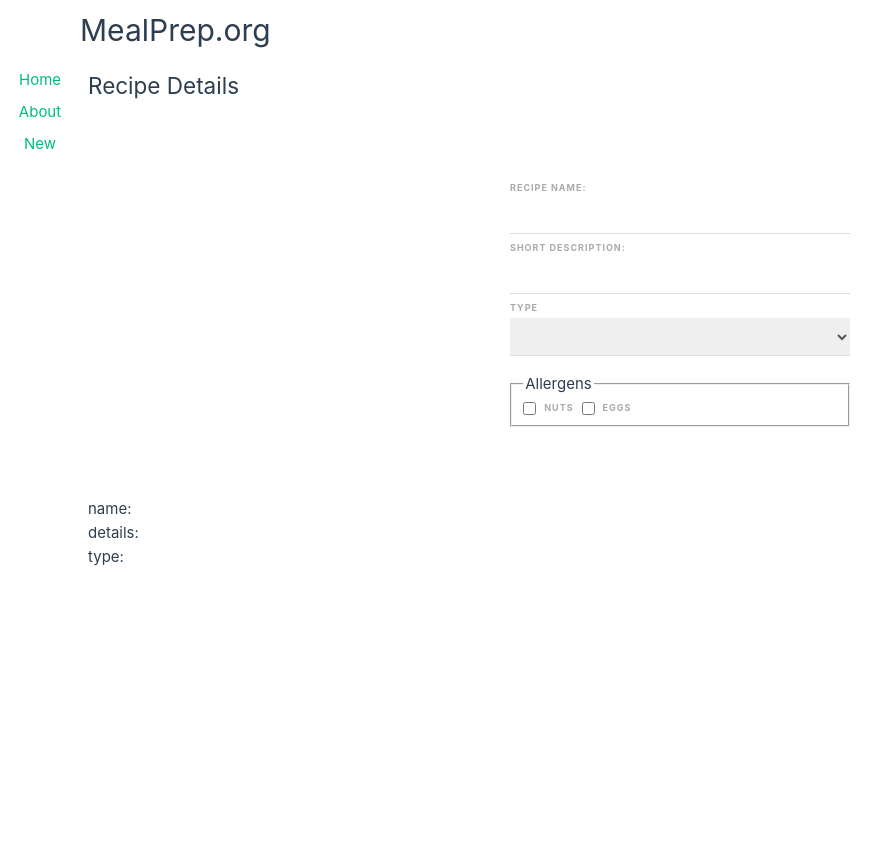
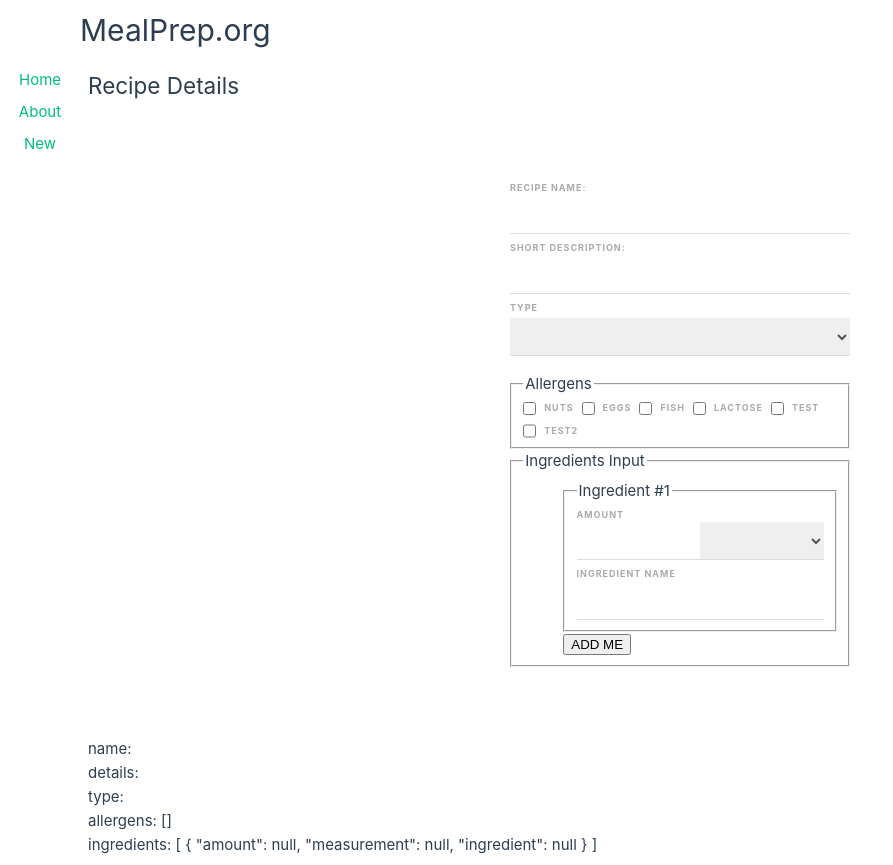
Before and after one commit to AcrylCat/MealPrep, a Vue app: page /new in a window 1280 px wide. Shown: the whole page, without its empty margins (0-893 px from the left). Before the commit the page ends 800 px from the top, so only its background shows below. Built offline with nearby package versions, Linux system fonts and the light colour scheme; some icons are missing.

Commit message:
added ingredient form - removed allergen.key - introduced ingredients measurements & amounts

```diff
--- a/src/components/recipes/RecipeDetails.vue
+++ b/src/components/recipes/RecipeDetails.vue
@@ -17,14 +17,47 @@
 			<fieldset id="allergen-list">
 				<legend>Allergens</legend>
 				<div v-for="allergen in allergenOptions" :key="allergen.key" class="allergen">
-					<input :id="allergen.label" type="checkbox" v-model="allergens[allergen.key]" />
+					<input :id="allergen.label" type="checkbox" :value="allergen.key" v-model="allergens" />
 					<label :for="allergen.label">{{ allergen.label }}</label>
 				</div>
 			</fieldset>
+
+			<fieldset id="ingredients">
+				<legend>Ingredients Input</legend>
+				<ul>
+					<li v-for="(ingredient, index) in ingredients" :key="ingredient.key" class="ingredient">
+						<fieldset>
+							<legend>Ingredient #{{ index + 1 }}</legend>
+							<div class="ingredient-size">
+								<label for="amount">Amount</label>
+								<input id="amount" type="number" v-model="ingredient.amount" min="0" />
+								<select v-model="ingredient.measurement" required>
+									<option v-for="measurement in measurementOptions" :value="measurement" :key="measurement"
+										class="measurement">
+										{{ measurement }}
+									</option>
+								</select>
+							</div>
+							<div>
+								<label for="ingredient">Ingredient Name</label>
+								<input id="ingredient" type="text" v-model="ingredient.value" />
+							</div>
+						</fieldset>
+
+						<!-- measurements, sizes and name -->
+
+					</li>
+					<button @click="addIngredient">ADD ME</button>
+				</ul>
+			</fieldset>
 		</form>
+
 		<p>name: {{ name }}</p>
 		<p>details: {{ details }}</p>
 		<p>type: {{ type }}</p>
+		<p>allergens: {{ allergens }} </p>
+		<p>ingredients: {{ ingredients }}</p>
+
 	</article>
 </template>
 
@@ -36,10 +69,14 @@ export default {
 			name: '',
 			details: '',
 			type: '',
-			allergens: {
-				nuts: '',
-				eggs: '',
-			}
+			allergens: [],
+			ingredients: [{ amount: null, measurement: null, ingredient: null }],
+		}
+	},
+	methods: {
+		addIngredient() {
+			const ingredient = { amount: null, measurement: null, ingredient: null }
+			this.ingredients.push(ingredient)
 		}
 	},
 	computed: {
@@ -47,6 +84,16 @@ export default {
 			const options = [
 				{ label: 'Nuts', key: 'nuts' },
 				{ label: 'Eggs', key: 'eggs' },
+				{ label: 'Fish', key: 'fish' },
+				{ label: 'Lactose', key: 'lactose' },
+				{ label: 'Test', key: 'test' },
+				{ label: 'Test2', key: 'test2' },
+			]
+			return options
+		},
+		measurementOptions() {
+			const options = [
+				'tbsp', 'tsp', 'fl.oz', 'cup', 'ml', 'lb', 'g', 'kg', 'l',
 			]
 			return options
 		}
@@ -84,6 +131,23 @@ export default {
 		color: #555;
 	}
 
+	.ingredient-size {
+		display: flex;
+		flex-wrap: wrap;
+
+		&>* {
+			flex: 50%;
+		}
+
+		label {
+			flex: 100%;
+		}
+	}
+
+	.ingredient {
+		list-style: none;
+	}
+
 	#allergen-list {
 		margin-top: 1rem;
 		display: flex;
```
